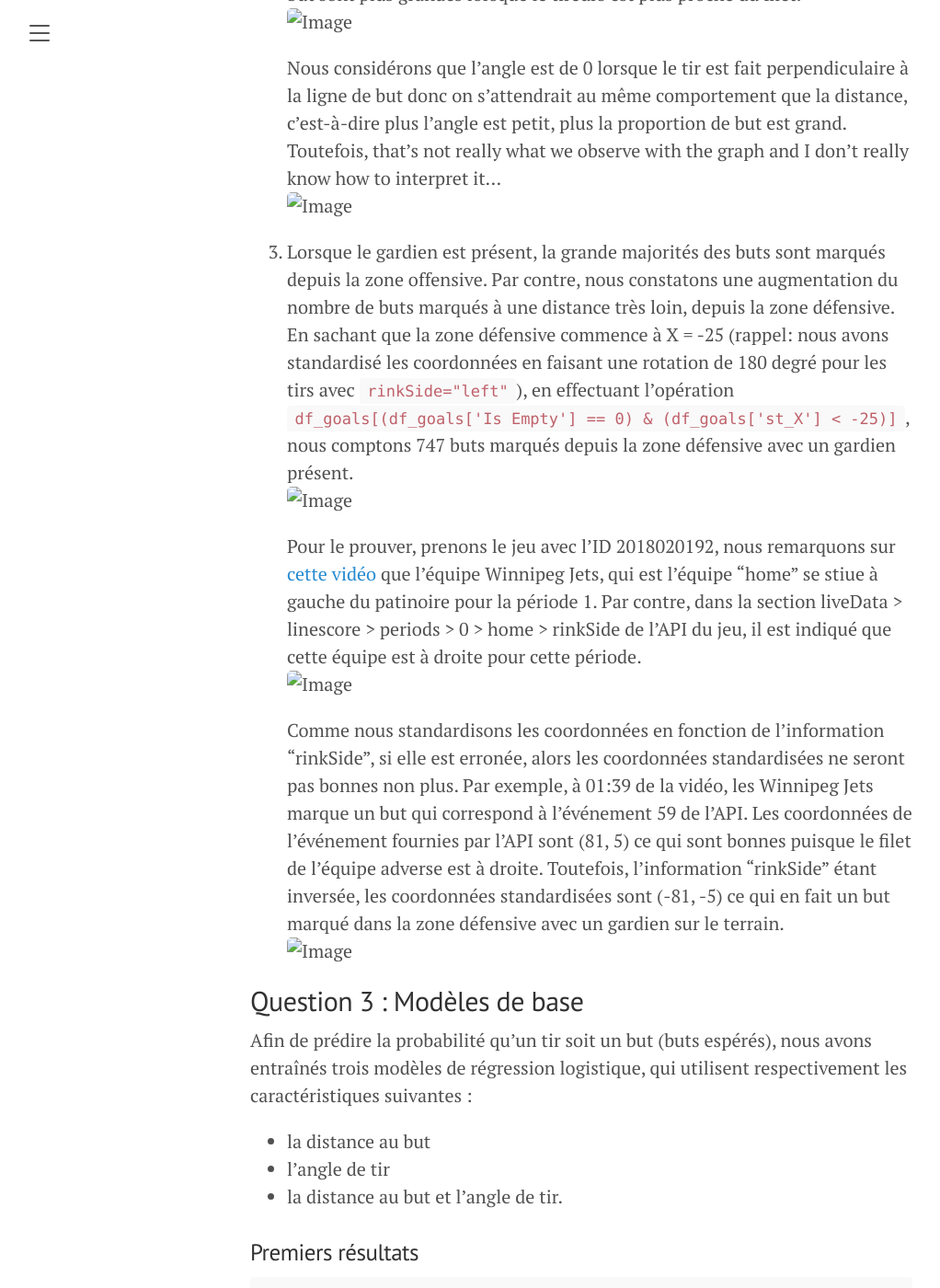
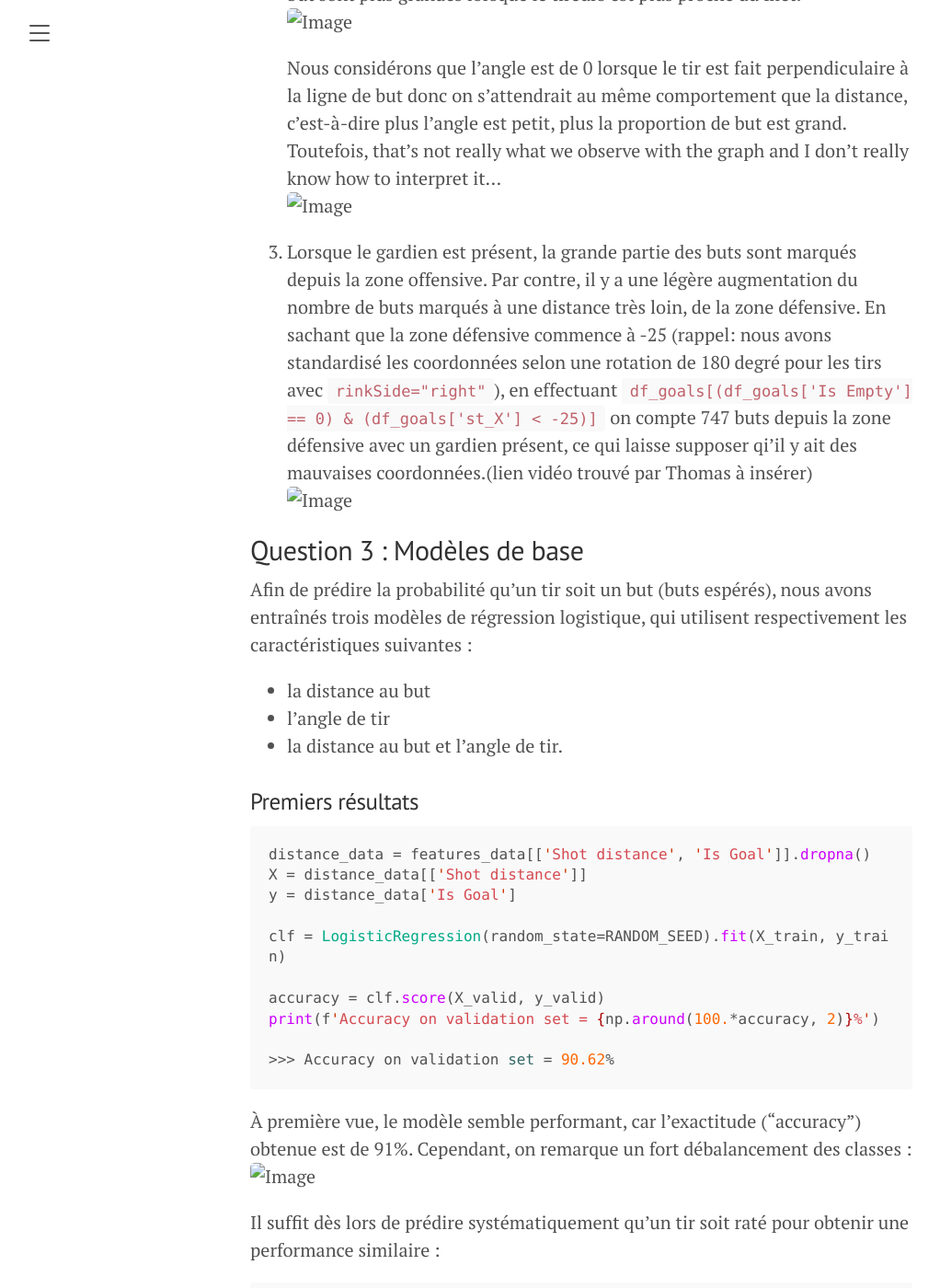
Before and after one commit to AlainFidahoussen/IFT6758-A2022-G08, a Jekyll site: the page built from blogpost/_posts/2022-11-18-milestone-2.md, in a window 1280 px wide and 1400 px high, scrolled down 931 px. Shown: the whole window at 92% size, without its empty margins (8-1030 px from the left). Built offline with Jekyll 4.4.1, drawn with Linux system fonts in a browser that asks for light colours; some of the changed text lies outside the part shown.

Commit message:
Add files via upload

```diff
--- a/blogpost/_posts/2022-11-18-milestone-2.md
+++ b/blogpost/_posts/2022-11-18-milestone-2.md
@@ -5,58 +5,12 @@
 
 ## Question 2 : Ingénierie des caractéristiques I
 
-1. La très grande majorité des tirs sont depuis la zone offensive (beaucoup de tirs à une distance plus petite que 89).
-La plupart des buts sont marqués à une courte distance du filet.
-La tendance générale est que le nombre de buts est inversement proportionnel
-à la distance sauf pour quelques buts qui sont tirés de très loin.
-![Image](../num_shots_goal_bin_distance.png)
-De plus, il semble avoir plus de chance marquer lorsque le tireur est vis-à-vis
-le filet (perpendiculaire à la ligne de but) où l'angle est de 0, ce qui a du sens.
-En général, plus l'angle est grand, moins le joueur a tendance à tirer et moins il y a de buts.
-![Image](../num_shots_goal_bin_angle.png)
-D'après le jointplot, les tirs sont concentrés à une distance courte et à un
-petit angle du but.
-Plus la distance est longue, plus les joueurs ont tendance à tirer de façon droite
-devant le but.
-De même, plus l'angle est grand (plus parallèle à la ligne de but), plus la distance de tir est courte.
-![Image](../num_shots_goal_jointplot.png)
+1. La très grande majorité des tirs sont depuis la zone offensive (beaucoup de tirs à une distance plus petite que 89). La plupart des buts sont marqués à une courte distance du filet. La tendance générale est que le nombre de buts est inversement proportionnel à la distance sauf pour quelques buts qui sont tirés de très loin. ![Image](../num_shots_goal_bin_distance.png) De plus, il semble avoir plus de chance marquer lorsque le tireur est vis-à-vis le filet (perpendiculaire à la ligne de but) où l'angle est de 0, ce qui a du sens. EN général, plus l'angle est grand, moins le joueur a tendance à tirer et moins il y a de buts. ![Image](../num_shots_goal_bin_angle.png) D'après le jointplot, les tirs sont concentrés à une distance courte et à un petit angle du but. Plus la distance est longue, plus les joueurs ont tendance à tirer de façon droite devant le but. De même, plus l'angle est grand (plus parallèle à la ligne de but), plus la distance de tir est courte. ![Image](../num_shots_goal_jointplot.png)
 
-2. La tendance que nous remarquons avec ce graphique est que le pourcentage de buts décroit
-avec la distance initialement, mais commence à remonter lorsque la distance
-augmente. C'est logique, car les chances qu'un tir soit un but sont plus grandes
-lorsque le tireurs est plus proche du filet.
-![Image](../goal_vs_distance.png)Nous considérons que l'angle est de 0 lorsque
-le tir est fait perpendiculaire à la ligne de but donc on s'attendrait au même
-comportement que la distance, c'est-à-dire plus l'angle est petit,
-plus la proportion de but est grand.
-Toutefois, that's not really what we observe with the graph and I don't really know how to interpret it...
-![Image](../goal_vs_angle.png)
+2. La tendance que nous remarquons avec ce graphique est que le pourcentage de buts décroit avec la distance initialement, mais commence à remonter lorsque la distance augmente. C'est logique, car les chances qu'un tir soit un but sont plus grandes lorsque le tireurs est plus proche du filet.![Image](../goal_vs_distance.png)Nous considérons que l'angle est de 0 lorsque le tir est fait perpendiculaire à la ligne de but donc on s'attendrait au même comportement que la distance, c'est-à-dire plus l'angle est petit, plus la proportion de but est grand. Toutefois, that's not really what we observe with the graph and I don't really know how to interpret it... ![Image](../goal_vs_angle.png)
 
-3. Lorsque le gardien est présent, la grande majorités des buts sont marqués
-depuis la zone offensive. Par contre, nous constatons une augmentation
-du nombre de buts marqués à une distance très loin, depuis la zone défensive.
-En sachant que la zone défensive commence à X = -25 (rappel: nous avons
-standardisé les coordonnées en faisant une rotation de 180 degré pour les tirs
-avec `rinkSide="left"`), en effectuant l'opération `df_goals[(df_goals['Is Empty'] == 0) & (df_goals['st_X'] < -25)]`,
-nous comptons 747 buts marqués depuis la zone défensive avec un gardien présent.
+3. Lorsque le gardien est présent, la grande partie des buts sont marqués depuis la zone offensive. Par contre, il y a une légère augmentation du nombre de buts marqués à une distance très loin, de la zone défensive. En sachant que la zone défensive commence à -25 (rappel: nous avons standardisé les coordonnées selon une rotation de 180 degré pour les tirs avec `rinkSide="right"`), en effectuant `df_goals[(df_goals['Is Empty'] == 0) & (df_goals['st_X'] < -25)]` on compte 747 buts depuis la zone défensive avec un gardien présent, ce qui laisse supposer qi'il y ait des mauvaises coordonnées.(lien vidéo trouvé par Thomas à insérer)
 ![Image](../empty_vs_noempty.png)
-Pour le prouver, prenons le jeu avec l'ID 2018020192, nous remarquons sur
-[cette vidéo](https://www.nhl.com/video/fla--wpg/t-277350912/c-62563403?q=2018020192)
-que l'équipe Winnipeg Jets, qui est l'équipe "home" se stiue à gauche du patinoire
-pour la période 1.
-Par contre, dans la section liveData > linescore > periods > 0 > home > rinkSide de l'API du jeu,
-il est indiqué que cette équipe est à droite pour cette période.
-![Image](../Wrong_rinkSide.png)
-Comme nous standardisons les coordonnées en fonction de l'information "rinkSide",
-si elle est erronée, alors les coordonnées standardisées ne seront pas bonnes non
-plus. Par exemple, à 01:39 de la vidéo, les Winnipeg Jets marque un but qui
-correspond à l'événement 59 de l'API. Les coordonnées de l'événement fournies par
-l'API sont (81, 5) ce qui sont bonnes puisque le filet de l'équipe adverse est à
-droite. Toutefois,  l'information "rinkSide" étant inversée, les coordonnées
-standardisées sont (-81, -5) ce qui en fait un but marqué dans la zone défensive
-avec un gardien sur le terrain.
-![Image](../Wrong_st_X.png)
-
 
 ## Question 3 : Modèles de base
 
```
